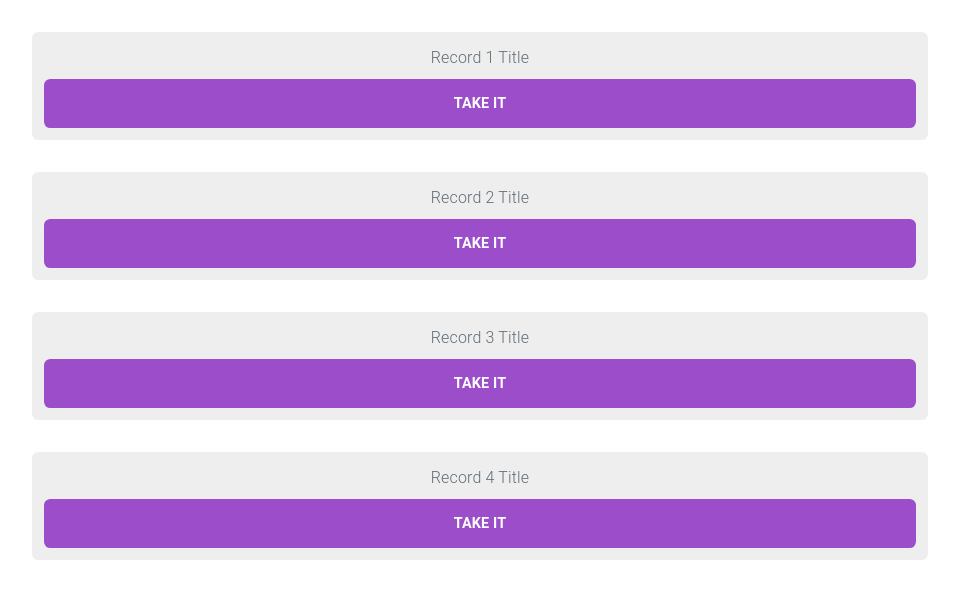
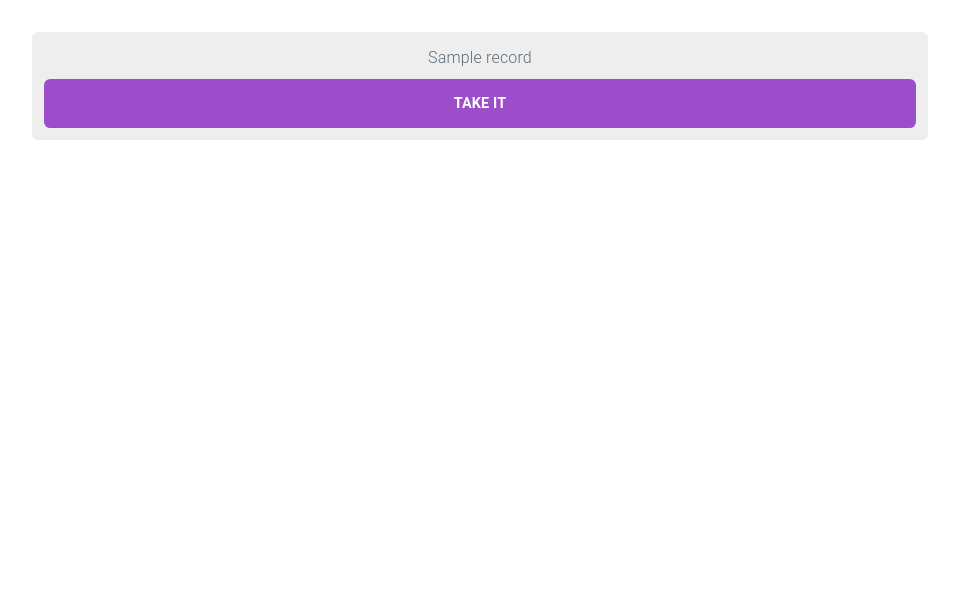
Before and after one commit to CPNV-ES/maw11-jdn, a PHP site: template app/views/home/take-exercise.php in a window 1280 px wide. Shown: the part 68-667 px from the top of the page, without its empty margins (160-1119 px from the left). Run offline with PHP 8.4, Linux system fonts and the light colour scheme; the template is opened without the code that fills it: most values are stand-ins (such as "Sample title", 1, 10 or a date in 2020).

Commit message:
feat: add SQL link + method to get exercises

```diff
--- a/app/views/home/take-exercise.php
+++ b/app/views/home/take-exercise.php
@@ -8,28 +8,7 @@
     <link rel="stylesheet" href="../css/take-exercise.css">
 </head>
 
-<?php
 
-$records = [
-    [
-        'id' => 1,
-        'title' => 'Record 1 Title',
-    ],
-    [
-        'id' => 2,
-        'title' => 'Record 2 Title',
-    ],
-    [
-        'id' => 3,
-        'title' => 'Record 3 Title',
-    ],
-    [
-        'id' => 4,
-        'title' => 'Record 4 Title',
-    ]
-];
-
-?>
 
 <body>
     <header>
@@ -48,7 +27,7 @@ $records = [
                 <li class="row">
                     <div class="column card">
                         <div class="title"><?= $record['title'] ?> </div>
-                        <a class="button" href="/exercises/<?= $record['id'] ?>/fulfillments/new">Take it</a>
+                        <a class="button" href="/exercises/<?= $record['id_exercises'] ?>/fulfillments/new">Take it</a>
                     </div>
                 </li>
             <?php
```
Also changed, not shown: app/controllers/ExerciseController.php (+16 -6 lines).
